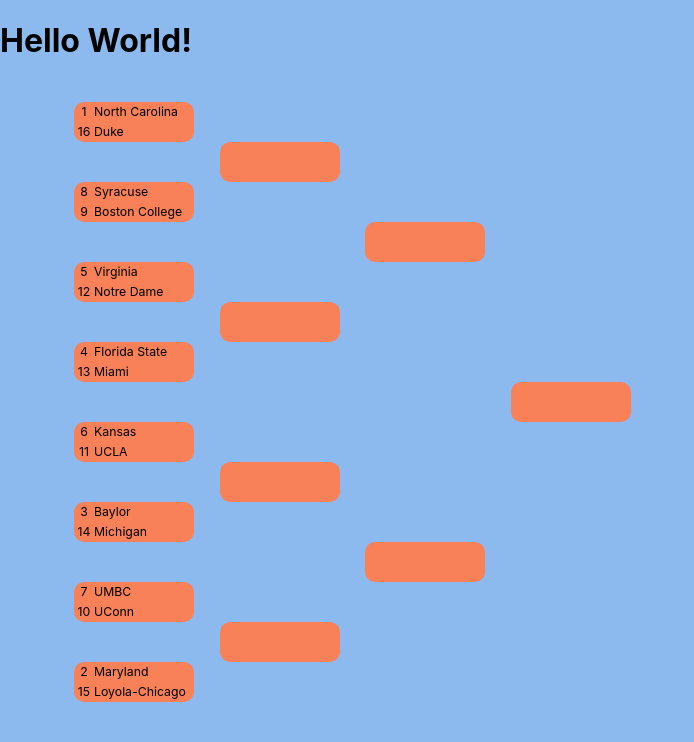
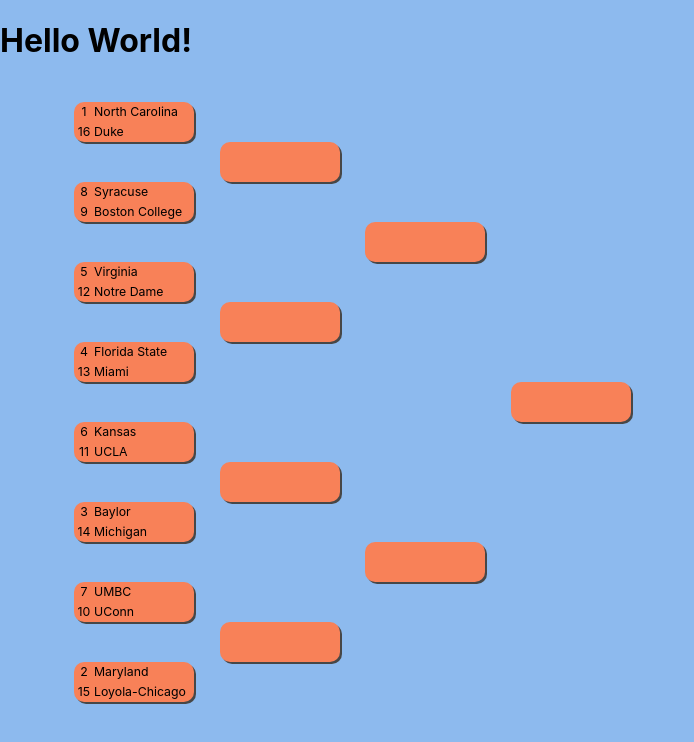
Before and after one commit to tarheel300/mm_react, a React (Create React App) app: page / in a window 1280 px wide. Shown: the top 742 px of the page, without its empty margins (0-694 px from the left). Built offline with nearby package versions, Linux system fonts and the light colour scheme.

Commit message:
Added box shadowing

```diff
--- a/src/App.css
+++ b/src/App.css
@@ -47,6 +47,7 @@
   align-content: center;
   margin: 10px;
   overflow-anchor: hidden;
+  box-shadow: 2px 2px rgb(71, 71, 71);
 }
 
 .team {
```
